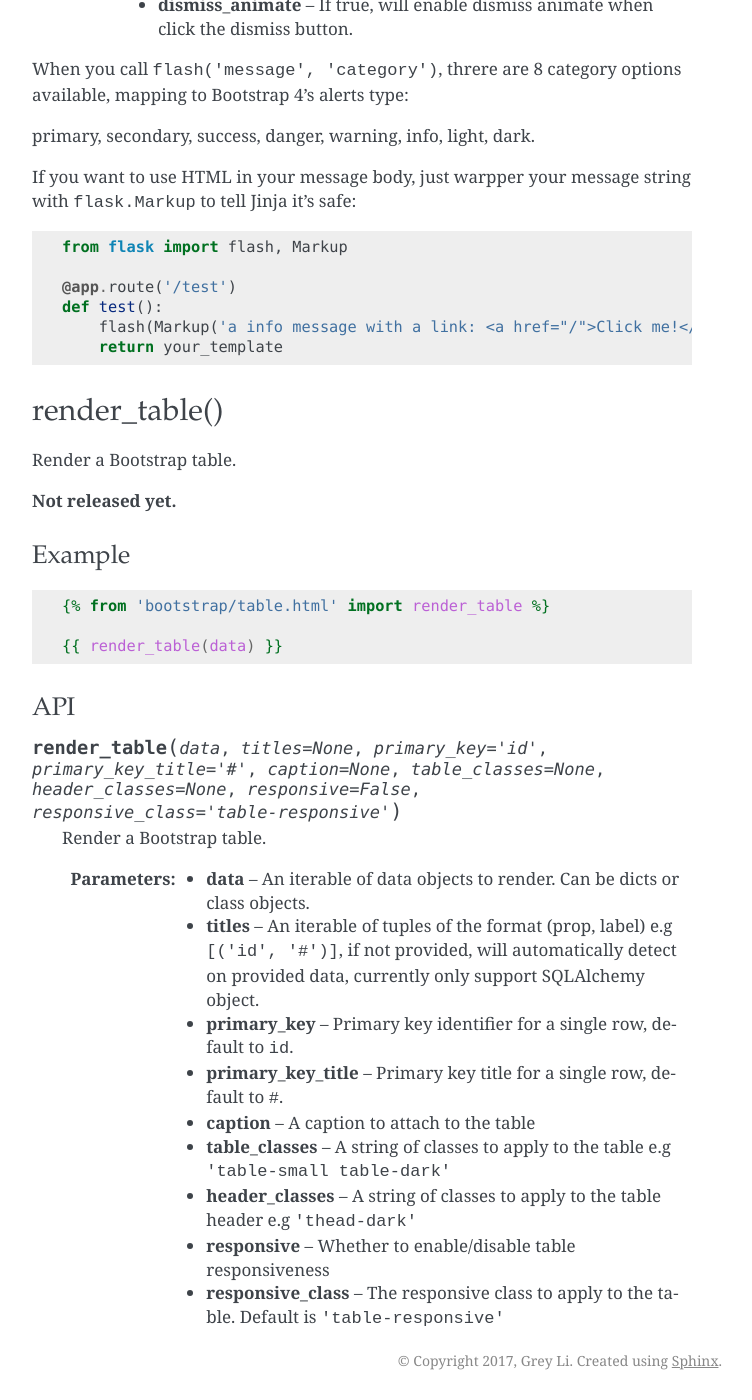
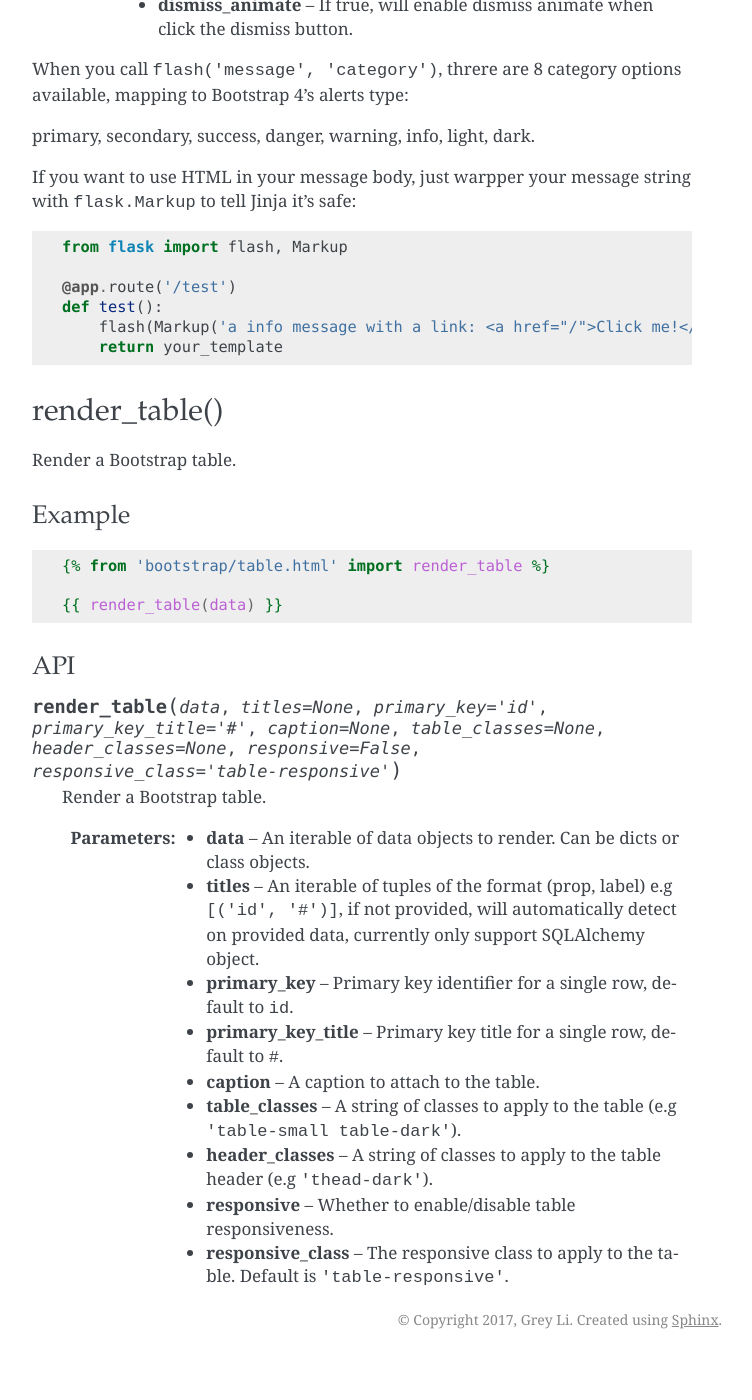
Before and after one commit to VV-YY/bootstrap_flask, a Sphinx documentation site: the page built from docs/macros.rst, in a window 1280 px wide and 1400 px high, scrolled down 8444 px. Shown: the whole window, without its empty margins (388-1140 px from the left). Built offline with Sphinx 7.4.7, drawn with Linux system fonts in a browser that asks for light colours; after the commit the page ends 9803 px from its top, so only the background shows below that.

Commit message:
Ready to release 1.4

```diff
--- a/CHANGES.rst
+++ b/CHANGES.rst
@@ -4,8 +4,7 @@ Changelog
 1.4
 ----
 
-Release data: --
-
+Release data: 6/15
 
 - Add ``render_table`` macro to render a Bootstrap table (`#71 <https://github.com/greyli/bootstrap-flask/pull/71>`__)
 
--- a/docs/macros.rst
+++ b/docs/macros.rst
@@ -408,8 +408,6 @@ render_table()
 
 Render a Bootstrap table.
 
-**Not released yet.**
-
 Example
 ~~~~~~~
 
@@ -440,8 +438,8 @@ API
                 will automatically detect on provided data, currently only support SQLAlchemy object.
     :param primary_key: Primary key identifier for a single row, default to ``id``.
     :param primary_key_title: Primary key title for a single row, default to ``#``.
-    :param caption: A caption to attach to the table
-    :param table_classes: A string of classes to apply to the table e.g ``'table-small table-dark'``
-    :param header_classes: A string of classes to apply to the table header e.g ``'thead-dark'``
-    :param responsive: Whether to enable/disable table responsiveness
-    :param responsive_class: The responsive class to apply to the table. Default is ``'table-responsive'``
+    :param caption: A caption to attach to the table.
+    :param table_classes: A string of classes to apply to the table (e.g ``'table-small table-dark'``).
+    :param header_classes: A string of classes to apply to the table header (e.g ``'thead-dark'``).
+    :param responsive: Whether to enable/disable table responsiveness.
+    :param responsive_class: The responsive class to apply to the table. Default is ``'table-responsive'``.
--- a/setup.py
+++ b/setup.py
@@ -14,7 +14,7 @@ from setuptools import setup
 
 setup(
     name='Bootstrap-Flask',
-    version='1.3.2',
+    version='1.4',
     url='https://github.com/greyli/bootstrap-flask',
     license='MIT',
     author='Grey Li',
```
Also changed, not shown: flask_bootstrap/__init__.py (line endings or trailing spaces).
